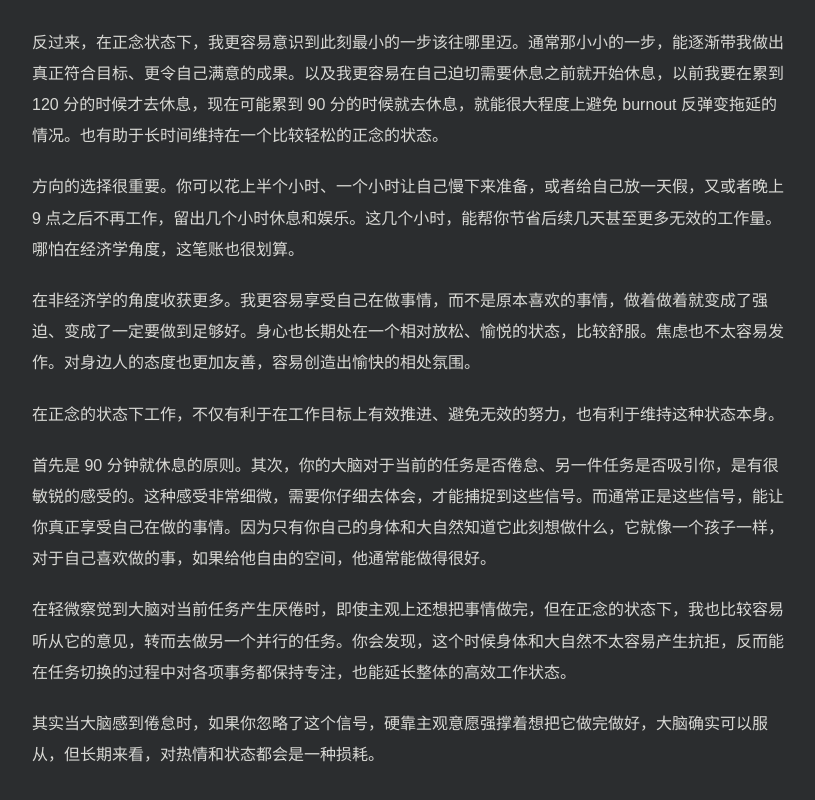
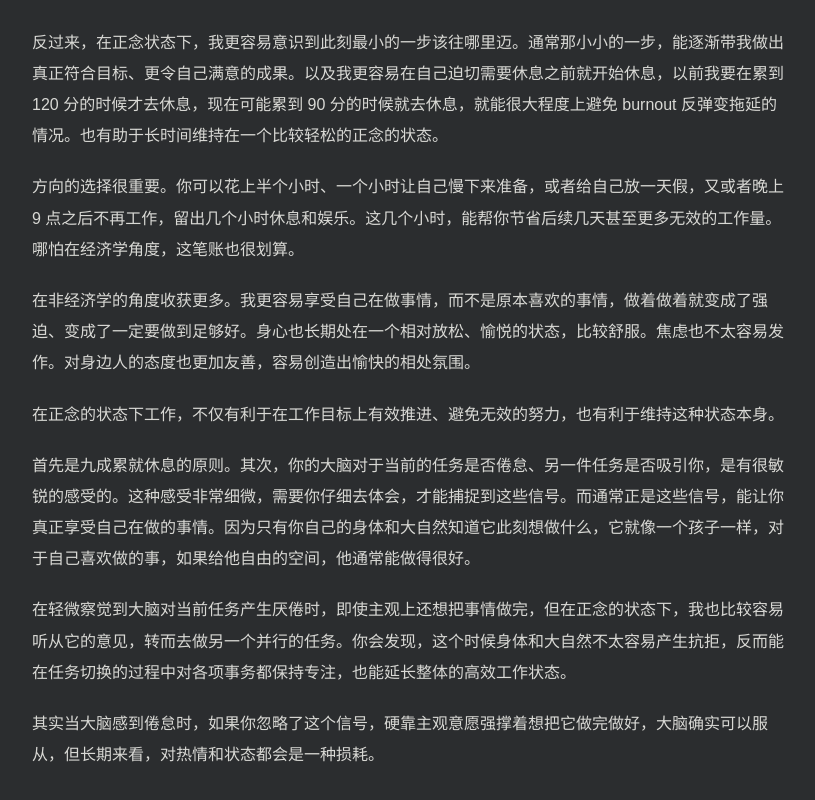
Before and after one commit to murmurwang/murmur-log, a Next.js app: page /posts/working-mindfully in a window 1280 px wide. Shown: the part 684-1484 px from the top of the page, without its empty margins (228-1043 px from the left). Built offline with nearby package versions, Linux system fonts and the light colour scheme.

Commit message:
Correct rest principle in personal reflection

```diff
--- a/app/posts/working-mindfully/page.tsx
+++ b/app/posts/working-mindfully/page.tsx
@@ -32,7 +32,7 @@ export default function WorkingMindfully() {
           <p>方向的选择很重要。你可以花上半个小时、一个小时让自己慢下来准备，或者给自己放一天假，又或者晚上 9 点之后不再工作，留出几个小时休息和娱乐。这几个小时，能帮你节省后续几天甚至更多无效的工作量。哪怕在经济学角度，这笔账也很划算。</p>
           <p>在非经济学的角度收获更多。我更容易享受自己在做事情，而不是原本喜欢的事情，做着做着就变成了强迫、变成了一定要做到足够好。身心也长期处在一个相对放松、愉悦的状态，比较舒服。焦虑也不太容易发作。对身边人的态度也更加友善，容易创造出愉快的相处氛围。</p>
           <p>在正念的状态下工作，不仅有利于在工作目标上有效推进、避免无效的努力，也有利于维持这种状态本身。</p>
-          <p>首先是 90 分钟就休息的原则。其次，你的大脑对于当前的任务是否倦怠、另一件任务是否吸引你，是有很敏锐的感受的。这种感受非常细微，需要你仔细去体会，才能捕捉到这些信号。而通常正是这些信号，能让你真正享受自己在做的事情。因为只有你自己的身体和大自然知道它此刻想做什么，它就像一个孩子一样，对于自己喜欢做的事，如果给他自由的空间，他通常能做得很好。</p>
+          <p>首先是九成累就休息的原则。其次，你的大脑对于当前的任务是否倦怠、另一件任务是否吸引你，是有很敏锐的感受的。这种感受非常细微，需要你仔细去体会，才能捕捉到这些信号。而通常正是这些信号，能让你真正享受自己在做的事情。因为只有你自己的身体和大自然知道它此刻想做什么，它就像一个孩子一样，对于自己喜欢做的事，如果给他自由的空间，他通常能做得很好。</p>
           <p>在轻微察觉到大脑对当前任务产生厌倦时，即使主观上还想把事情做完，但在正念的状态下，我也比较容易听从它的意见，转而去做另一个并行的任务。你会发现，这个时候身体和大自然不太容易产生抗拒，反而能在任务切换的过程中对各项事务都保持专注，也能延长整体的高效工作状态。</p>
           <p>其实当大脑感到倦怠时，如果你忽略了这个信号，硬靠主观意愿强撑着想把它做完做好，大脑确实可以服从，但长期来看，对热情和状态都会是一种损耗。</p>
         </div>
```
